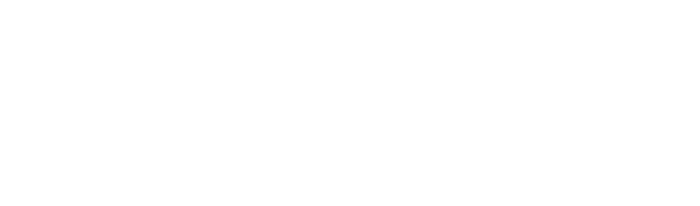
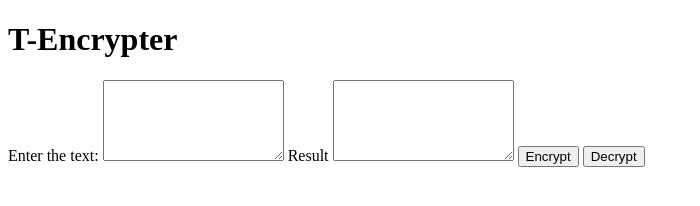
Before and after one commit to Trat1100/t-encrypter, a plain HTML site: page index.html in a window 1280 px wide. Shown: the whole page, without its empty margins (0-700 px from the left). Drawn offline with Linux system fonts and the light colour scheme.

Commit message:
added text area

```diff
--- a/index.html
+++ b/index.html
@@ -1,11 +1,20 @@
 <!DOCTYPE html>
-<html lang="en">
+<html>
 <head>
     <meta charset="UTF-8">
-    <meta name="viewport" content="width=device-width, initial-scale=1.0">
-    <title>Document</title>
+    <title>T-Encrypter</title>
 </head>
 <body>
+    <h1>T-Encrypter</h1>
+
+    <label for="inputText">Enter the text:</label>
+    <textarea id="inputText" rows="5"></textarea>
+
+    <label for="outputText">Result</label>
+    <textarea id="outputText" rows="5" readonly></textarea>
+
+    <button>Encrypt</button>
+    <button>Decrypt</button>
 
 </body>
 </html>
```
